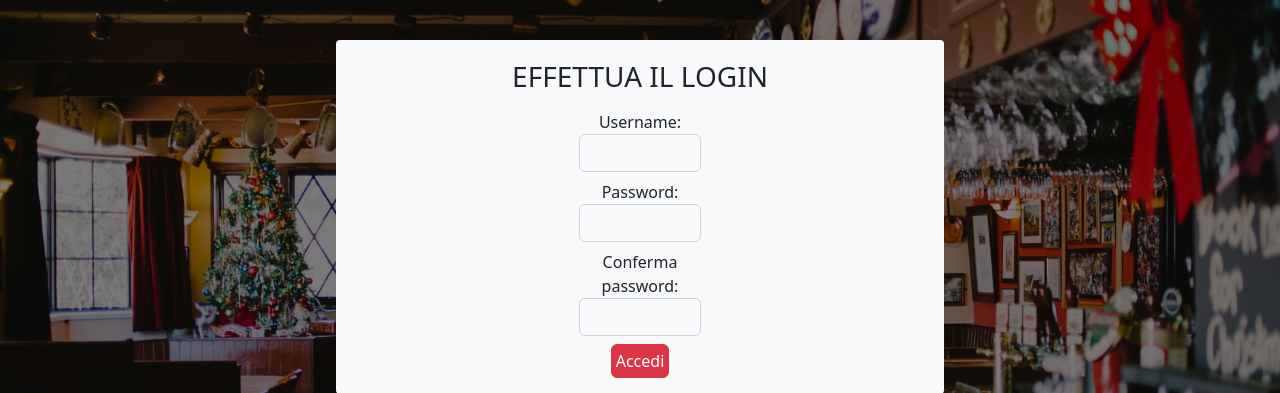
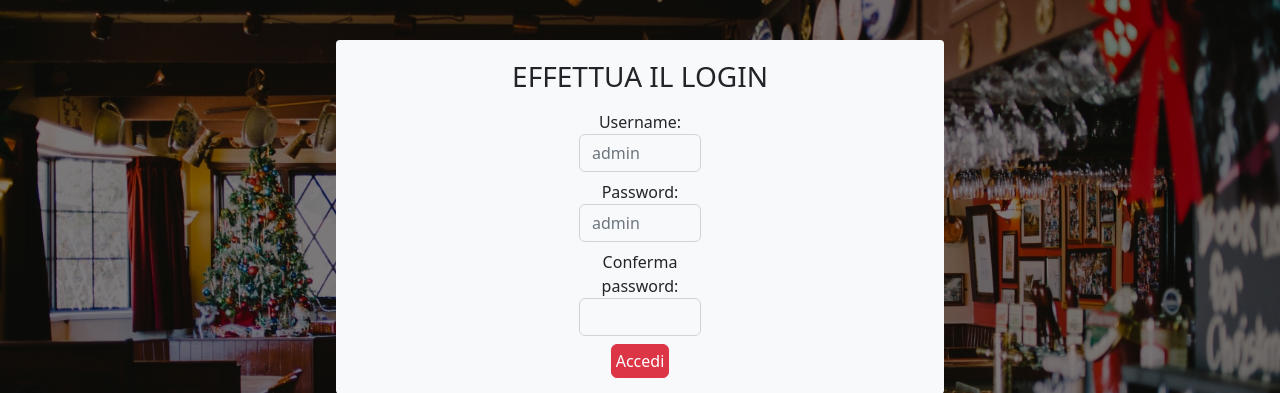
Before and after one commit to Malin18-SU/Malin18-SU.github.io, a PHP site: page /Siti/Linzas_Negozio_Acquisti/login.php in a window 1280 px wide. Shown: the part 106-499 px from the top of the page. Run offline with PHP 8.4, Linux system fonts and the light colour scheme.

Commit message:
Update login.php

```diff
--- a/Siti/Linzas_Negozio_Acquisti/login.php
+++ b/Siti/Linzas_Negozio_Acquisti/login.php
@@ -107,12 +107,12 @@ $_SESSION["ID"] = session_id();
                 <div class="container m-auto p-1">
                     <label class="p-1">
                         Username:
-                        <input type="text" name="username" class="form-control bg-light border-1 text-dark" required>
+                        <input type="text" name="username" placeholder="admin" class="form-control bg-light border-1 text-dark" required>
                     </label>
 
                     <label class="p-1">
                         Password:
-                        <input type="password" name="psw" class="form-control bg-light border-1 text-dark" required>
+                        <input type="password" name="psw" placeholder="admin" class="form-control bg-light border-1 text-dark" required>
                     </label>
 
                     <label class="p-1">
```
